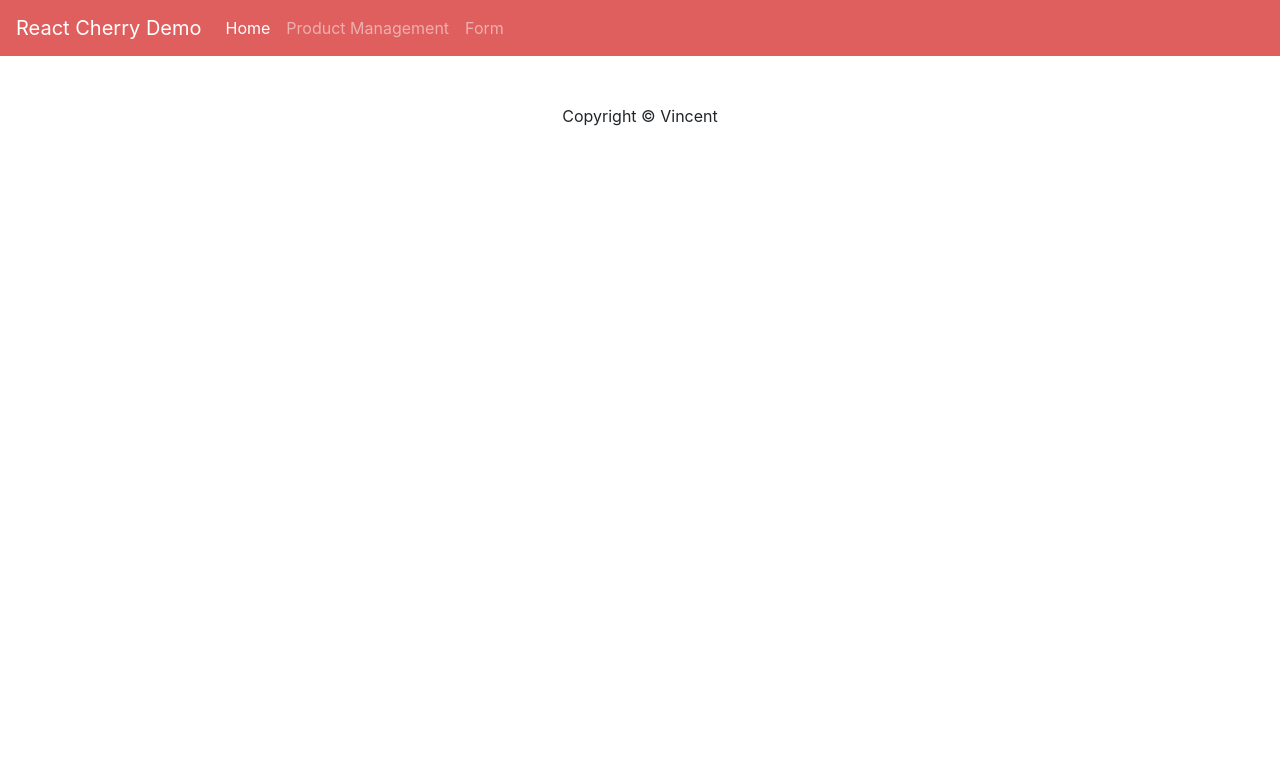
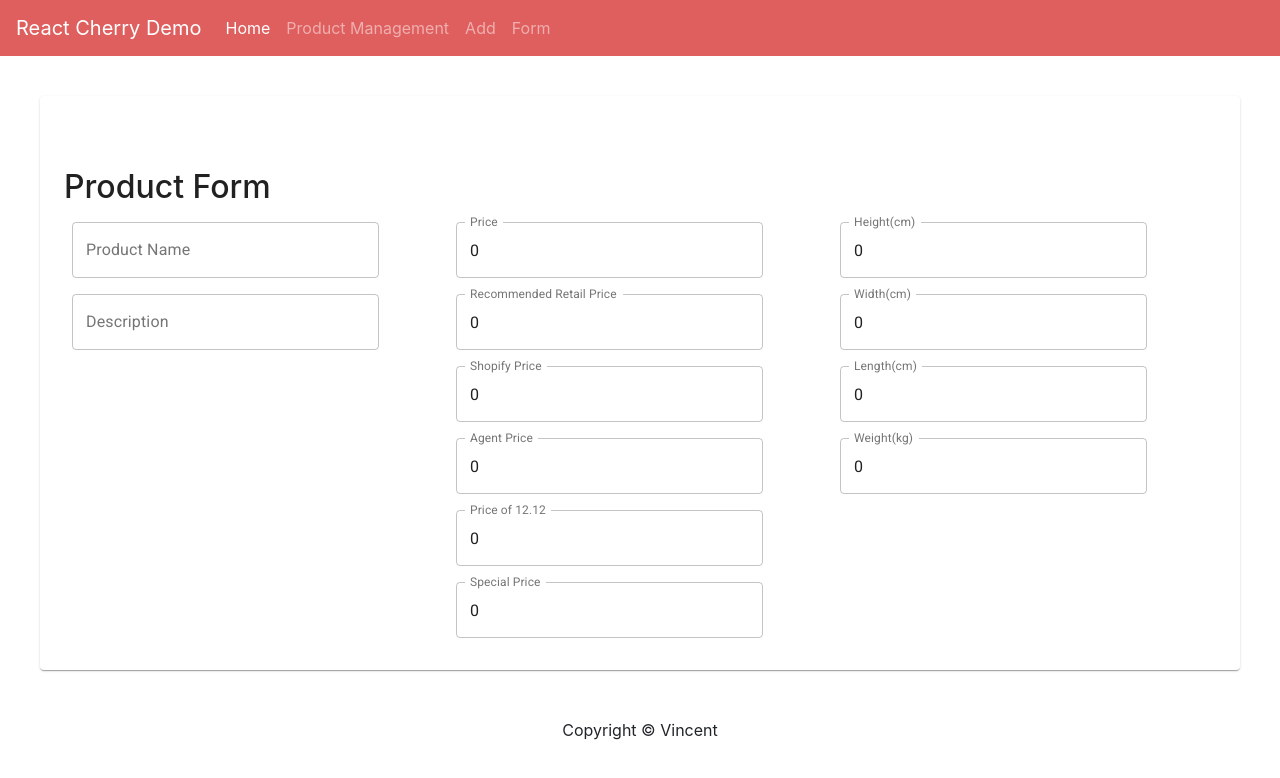
Before and after one commit to Hamsiny/React_Cherry_Demo, a React (Create React App) app: page /addproducts in a window 1280 px wide. Shown: the top 778 px of the page. Built offline with nearby package versions, Linux system fonts and the light colour scheme.

Commit message:
update app structure, update product form details

```diff
--- a/src/App.tsx
+++ b/src/App.tsx
@@ -4,6 +4,7 @@ import { NavBar } from "./components/NavBar/NavBar";
 import { Footer } from "./components/Footer/Footer";
 import Home from "./pages/Home/Home";
 import ProductManagement from "./pages/ProductManagement/ProductManagement";
+import { Products } from "./components/Products/Products";
 
 function App() {
   return (
@@ -16,6 +17,9 @@ function App() {
         <Route path= '/products' exact>
           <ProductManagement />
         </Route>
+        <Route path= '/addproducts' exact>
+          <Products />
+        </Route>
       </Switch>
       <Footer />
     </Router>
--- a/src/components/ProductForm/ProductForm.tsx
+++ b/src/components/ProductForm/ProductForm.tsx
@@ -2,8 +2,6 @@ import { Grid, makeStyles, TextField } from "@material-ui/core";
 import React, { useState } from "react";
 import CProduct from "../../models/CProduct";
 import { Form, UseForm } from "../UseForm";
-
-
 
 const initialValues: CProduct = {
   productId: 0,
@@ -29,7 +27,6 @@ const initialValues: CProduct = {
 };
 
 export const ProductForm = () => {
-
   const { values, setValues, handleInputChange } = UseForm(initialValues);
 
   return (
@@ -37,7 +34,7 @@ export const ProductForm = () => {
       <h2>Product Form</h2>
       <Form>
         <Grid container>
-          <Grid item xs={6}>
+          <Grid item xs={4}>
             <TextField
               variant="outlined"
               label="Product Name"
@@ -53,7 +50,81 @@ export const ProductForm = () => {
               onChange={handleInputChange}
             />
           </Grid>
-          <Grid item></Grid>
+          <Grid item xs={4}>
+            <TextField
+              variant="outlined"
+              label="Price"
+              name="price"
+              placeholder=""
+              value={values.price}
+              onChange={handleInputChange}
+            />
+            <TextField
+              variant="outlined"
+              label="Recommended Retail Price"
+              name="priceRrp"
+              value={values.priceRrp}
+              onChange={handleInputChange}
+            />
+            <TextField
+              variant="outlined"
+              label="Shopify Price"
+              name="priceShopify"
+              value={values.priceShopify}
+              onChange={handleInputChange}
+            />
+            <TextField
+              variant="outlined"
+              label="Agent Price"
+              name="priceAgent"
+              value={values.priceAgent}
+              onChange={handleInputChange}
+            />
+            <TextField
+              variant="outlined"
+              label="Price of 12.12"
+              name="price1212"
+              value={values.price1212}
+              onChange={handleInputChange}
+            />
+            <TextField
+              variant="outlined"
+              label="Special Price"
+              name="priceSpecial"
+              value={values.priceSpecial}
+              onChange={handleInputChange}
+            />
+          </Grid>
+          <Grid item xs={4}>
+            <TextField
+              variant="outlined"
+              label="Height(cm)"
+              name="height"
+              value={values.height}
+              onChange={handleInputChange}
+            />
+            <TextField
+              variant="outlined"
+              label="Width(cm)"
+              name="width"
+              value={values.width}
+              onChange={handleInputChange}
+            />
+            <TextField
+              variant="outlined"
+              label="Length(cm)"
+              name="length"
+              value={values.length}
+              onChange={handleInputChange}
+            />
+            <TextField
+              variant="outlined"
+              label="Weight(kg)"
+              name="weight"
+              value={values.weight}
+              onChange={handleInputChange}
+            />
+          </Grid>
         </Grid>
       </Form>
     </div>
--- a/src/components/ProductsTable/ProductsTable.tsx
+++ b/src/components/ProductsTable/ProductsTable.tsx
@@ -97,7 +97,8 @@ const ProductsTable = () => {
   return (
     <div>
       <div className="mt-5">
-        <TableContainer component={Paper}>
+        <h3>Product List</h3>
+        <TableContainer component={Paper} className="mt-5">
           <Table className={classes.table} aria-label="customized table">
             <TableHead>
               <TableRow>
--- a/src/components/navbar/navbar.tsx
+++ b/src/components/navbar/navbar.tsx
@@ -34,6 +34,11 @@ export class NavBar extends Component {
                 </Link>
               </li>
               <li className="nav-item">
+                <Link className="nav-link" to="/addproducts">
+                  Add
+                </Link>
+              </li>
+              <li className="nav-item">
                 <Link className="nav-link" to="/form">
                   Form
                 </Link>
--- a/src/pages/ProductManagement/ProductManagement.tsx
+++ b/src/pages/ProductManagement/ProductManagement.tsx
@@ -42,7 +42,6 @@ import { Products } from "../../components/Products/Products";
 const ProductManagement = () => {
   return (
     <>
-      <Products />
       <ProductsTable />
       {/* <TestMaterialUI /> */}
     </>
```
